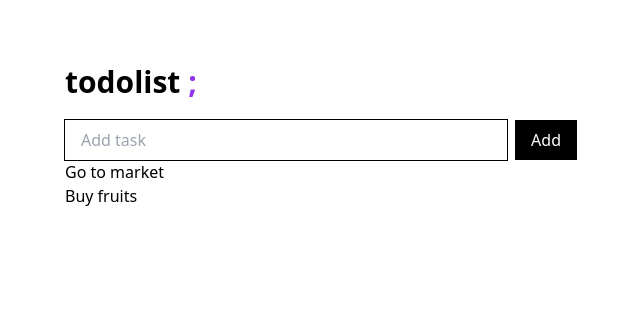
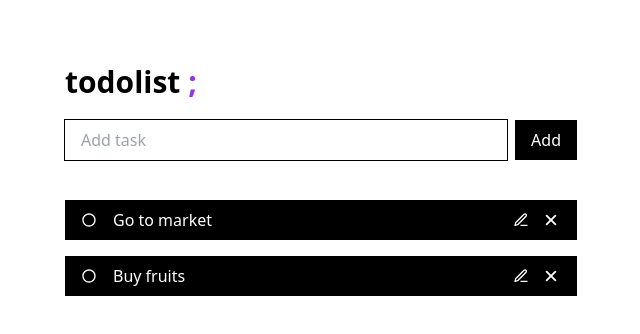
Before and after one commit to kar-ke/todo, a React (Vite) app: page / in a window 1280 px wide. Shown: the top 334 px of the page, without its empty margins (319-959 px from the left). Built offline with nearby package versions, Linux system fonts and the light colour scheme.

Commit message:
ui update

```diff
--- /dev/null
+++ b/src/Component/SingleTodo.jsx
@@ -0,0 +1,47 @@
+import React, { useState } from "react";
+import { MdOutlineRadioButtonUnchecked } from "react-icons/md";
+import { IoClose } from "react-icons/io5";
+import { FaCheckCircle } from "react-icons/fa";
+import { FiEdit3 } from "react-icons/fi";
+
+const SingleTodo = ({ task }) => {
+	const [isDone, setIsdone] = useState(false);
+
+	const handleCheck = (e) => {
+		setIsdone(!isDone);
+	};
+
+	return (
+		<div className="flex flex-row items-center justify-between text-white hover:text-black hover:font-semibold bg-black hover:bg-purple-500">
+			<div className="flex flex-row items-center ">
+				{isDone === true ? (
+					<>
+						<FaCheckCircle
+							className="ml-[1rem] "
+							onClick={handleCheck}
+						/>
+						<s className=" py-2 ml-[1rem]" onClick={handleCheck}>
+							{task}
+						</s>
+					</>
+				) : (
+					<>
+						<MdOutlineRadioButtonUnchecked
+							className="ml-[1rem] "
+							onClick={handleCheck}
+						/>
+						<h5 className=" py-2 ml-[1rem]" onClick={handleCheck}>
+							{task}
+						</h5>
+					</>
+				)}
+			</div>
+			<div className="flex flex-row items-center gap-3 ">
+				<FiEdit3 />
+				<IoClose className="mr-[1rem] text-xl" />
+			</div>
+		</div>
+	);
+};
+
+export default SingleTodo;
--- a/src/Component/Todos.jsx
+++ b/src/Component/Todos.jsx
@@ -1,9 +1,10 @@
 import React from 'react'
+import SingleTodo from './SingleTodo'
 
 const Todos = ({todo}) => {
   return (
-    <div>
-        {todo.map((todo) => <h5>{todo.task}</h5>)}
+    <div className='flex flex-col gap-4  mt-10'>
+        {todo.map((todo, index) => <SingleTodo task={todo.task} key={index} />)}
     </div>
   )
 }
```
